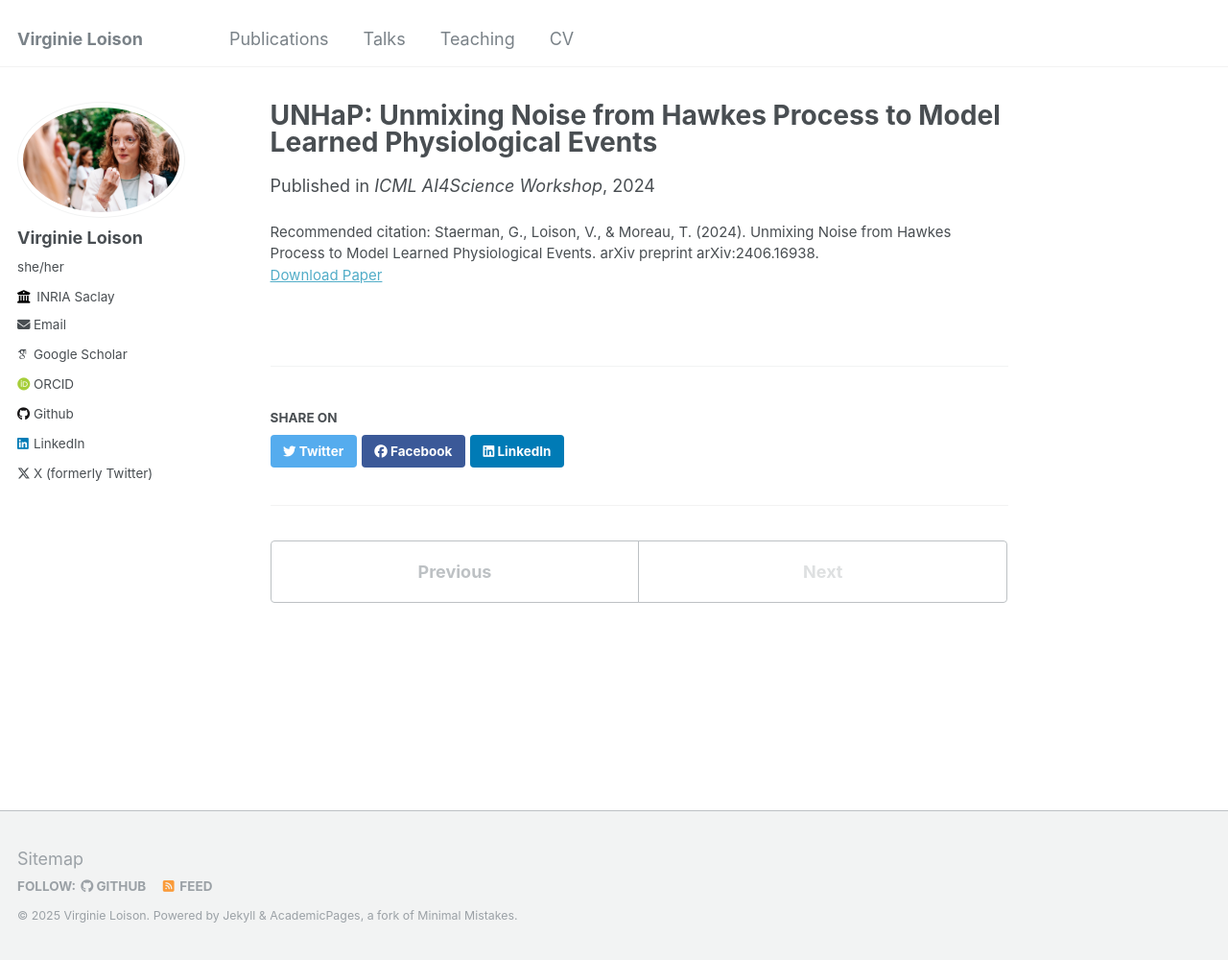
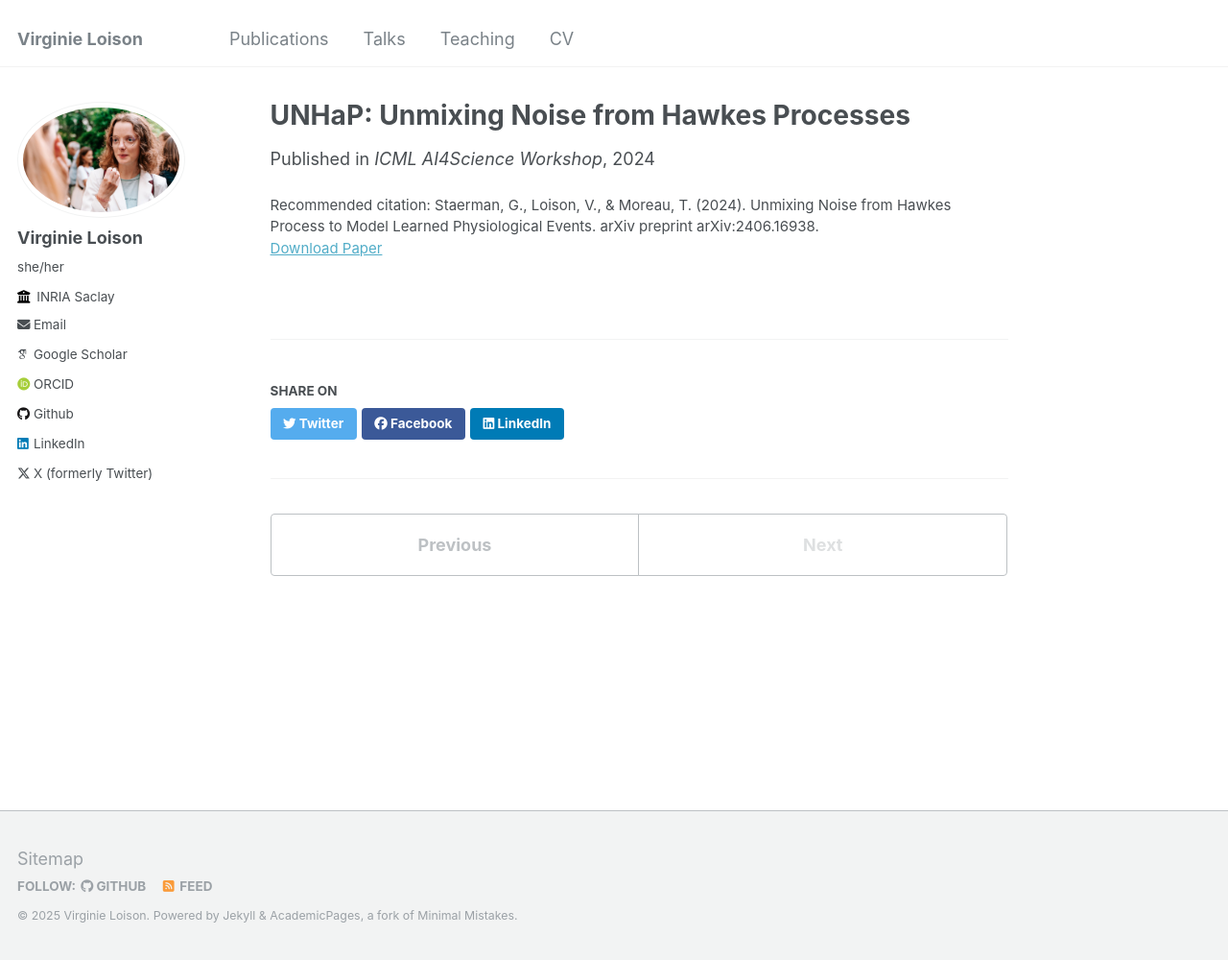
Before and after one commit to vloison/vloison.github.io, a Jekyll site: the page built from _publications/2024-06-01-unhap.md, in a window 1280 px wide and 1000 px high. Shown: the whole window at 96% size. Built offline with Jekyll 4.4.1, drawn with Linux system fonts in a browser that asks for light colours; some web fonts are replaced.

```diff
--- a/_publications/2024-06-01-unhap.md
+++ b/_publications/2024-06-01-unhap.md
@@ -1,11 +1,11 @@
 ---
-title: "UNHaP: Unmixing Noise from Hawkes Process to Model Learned Physiological Events"
+title: "UNHaP: Unmixing Noise from Hawkes Processes"
 collection: publications
 permalink: /publication/unhap
 excerpt: 'Physiological signal analysis often involves identifying events crucial to understand the underlying biological dynamics. Traditional methods rely on handcrafted procedures or supervised learning, presenting challenges such as expert dependence, lack of robustness, and the need for extensive labeled data. Data-driven methods like Convolutional Dictionary Learning (CDL) offer an alternative but tend to produce spurious detections. This work introduces UNHaP (Unmix Noise from Hawkes Processes), a novel approach addressing the joint learning of temporal structures in events and the removal of spurious detections. Leveraging marked Hawkes processes, UNHaP distinguishes between events of interest and spurious ones. By treating the event detection output as a mixture of structured and unstructured events, UNHaP efficiently unmixes these processes and estimates Hawkes process parameters. This approach significantly enhances the understanding of event distributions while minimizing false detection rates.'
 date: 2024-06-01
 venue: 'ICML AI4Science Workshop'
 # slidesurl: 'http://academicpages.github.io/files/slides2.pdf'
-paperurl: 'http://academicpages.github.io/files/UNHaP_ICML2024_workshop.pdf'
+paperurl: 'http://vloison.github.io/files/UNHaP_ICML2024_workshop.pdf'
 citation: 'Staerman, G., Loison, V., & Moreau, T. (2024). Unmixing Noise from Hawkes Process to Model Learned Physiological Events. arXiv preprint arXiv:2406.16938.'
 ---
```
Also changed, not shown: _pages/about.md (+1 -1 lines), _publications/2024-01-01-mapping_general_anesthesia.md (+1 -1 lines).
